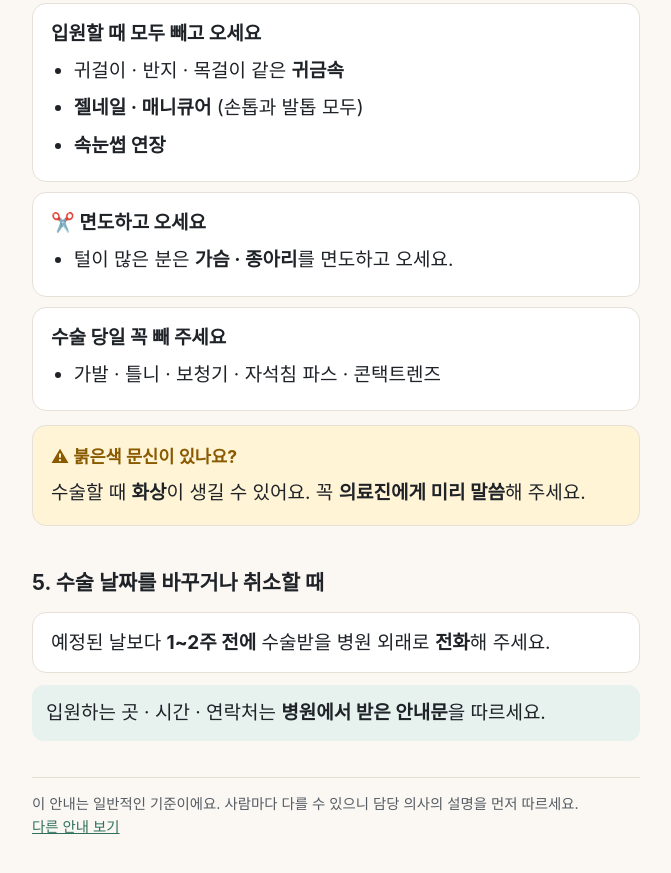
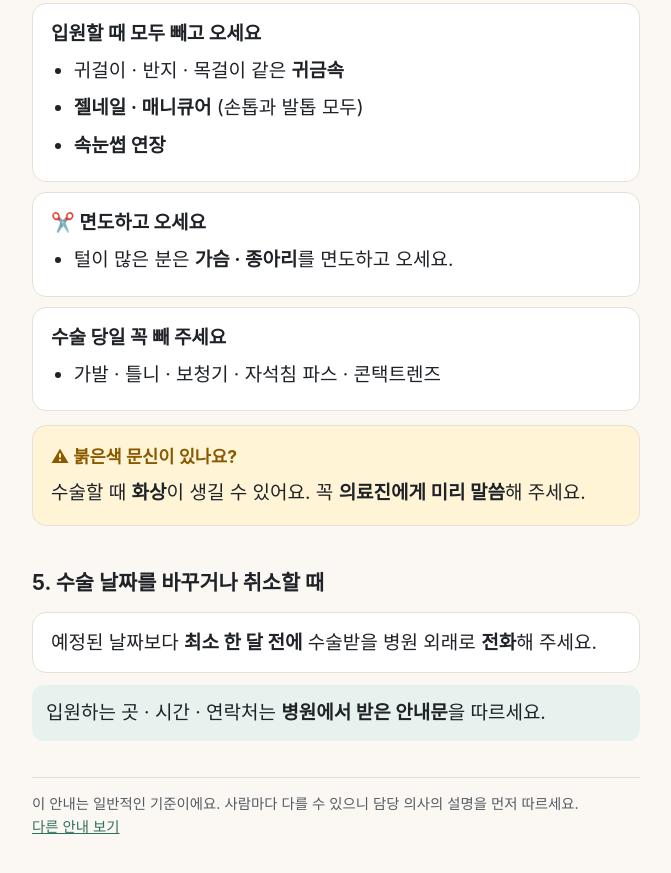
Before and after one commit to Thyfun15/thyfun15.github.io, a plain HTML site: page 02.html in a window 1280 px wide. Shown: the part 1181-2054 px from the top of the page, without its empty margins (304-975 px from the left). Drawn offline with Linux system fonts and the light colour scheme.

Commit message:
Add files via upload

```diff
--- a/02.html
+++ b/02.html
@@ -130,7 +130,7 @@ footer a{color:var(--accent)}
 
 <h2 id="change">5. 수술 날짜를 바꾸거나 취소할 때</h2>
 <div class="card">
-  예정된 날보다 <b>1~2주 전에</b> 수술받을 병원 외래로 <b>전화</b>해 주세요.
+  예정된 날짜보다 <b>최소 한 달 전에</b> 수술받을 병원 외래로 <b>전화</b>해 주세요.
 </div>
 
 <div class="note">입원하는 곳 · 시간 · 연락처는 <b>병원에서 받은 안내문</b>을 따르세요.</div>
```
